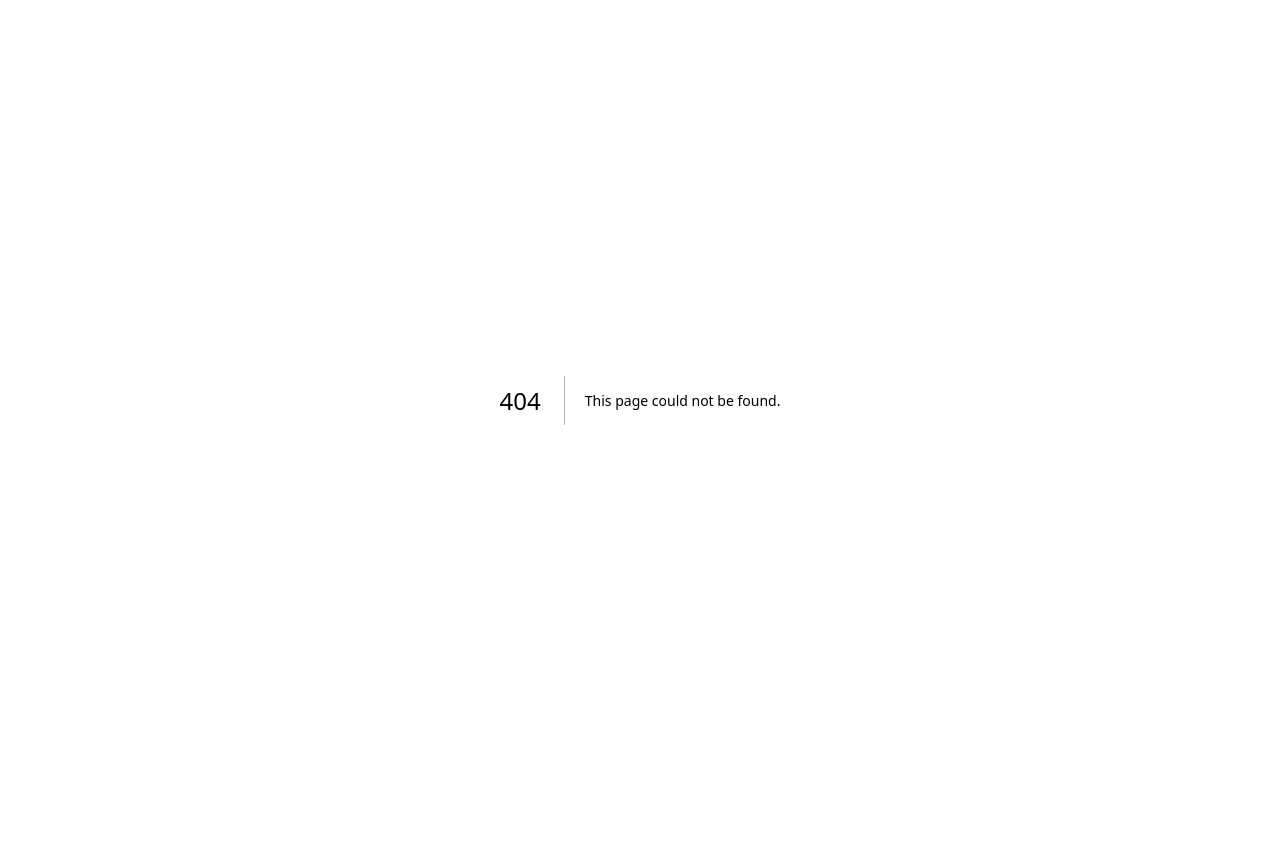
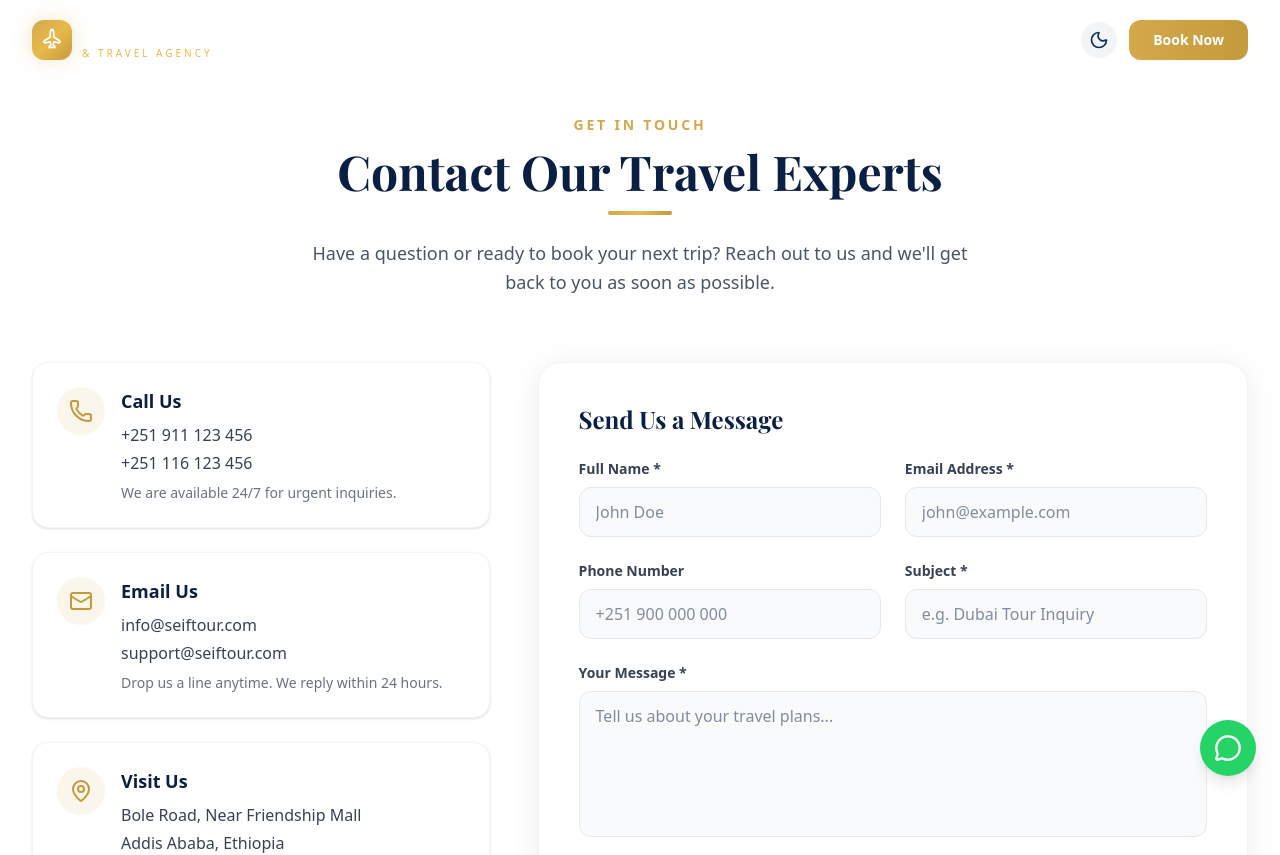
Before and after one commit to oumersalah2-cmd/seif-tour-and-travel-agency, a Next.js app: page /en/contact in a window 1280 px wide. Before the commit this address had no page. Shown: the top 855 px of the page. Before the commit the page ends 800 px from the top, so only its background shows below. Built offline with nearby package versions, Linux system fonts and the light colour scheme; a web font is replaced by a local one.

Commit message:
Implement core i18n routing and Afaan Oromoo dictionary for Navbar and Hero

```diff
--- a/src/app/layout.tsx
+++ b/src/app/[lang]/layout.tsx
@@ -1,6 +1,6 @@
 import type { Metadata } from "next";
 import { Inter, Playfair_Display } from "next/font/google";
-import "./globals.css";
+import "../globals.css";
 import { ThemeProvider } from "@/context/ThemeContext";
 
 const inter = Inter({
@@ -37,18 +37,27 @@ export const metadata: Metadata = {
   },
 };
 
-export default function RootLayout({
+import { LanguageProvider } from "@/context/LanguageContext";
+
+export default async function RootLayout({
   children,
+  params,
 }: Readonly<{
   children: React.ReactNode;
+  params: Promise<{ lang: string }>;
 }>) {
+  const { lang } = await params;
+  const currentLang = (lang === "om" ? "om" : "en") as "en" | "om";
+
   return (
-    <html lang="en" suppressHydrationWarning className="scroll-smooth">
+    <html lang={currentLang} suppressHydrationWarning className="scroll-smooth">
       <body
         className={`${inter.variable} ${playfair.variable} font-sans bg-white dark:bg-dark-500 text-primary-700 dark:text-gray-100 antialiased selection:bg-accent-400/30 selection:text-accent-500 dark:selection:text-accent-300 transition-colors duration-300`}
       >
         <ThemeProvider>
-          {children}
+          <LanguageProvider lang={currentLang}>
+            {children}
+          </LanguageProvider>
         </ThemeProvider>
       </body>
     </html>
--- a/src/components/home/HeroSection.tsx
+++ b/src/components/home/HeroSection.tsx
@@ -5,6 +5,8 @@ import { motion, AnimatePresence } from "framer-motion";
 import { ChevronDown } from "lucide-react";
 import Link from "next/link";
 import Image from "next/image";
+
+import { useLanguage } from "@/context/LanguageContext";
 
 const slides = [
   { image: "https://images.unsplash.com/photo-1580418827493-f2b22c0a76cb?w=1600&q=90", alt: "Grand Mosque in Mecca, Saudi Arabia" },
@@ -14,6 +16,7 @@ const slides = [
 
 export default function HeroSection() {
   const [current, setCurrent] = useState(0);
+  const { t, lang } = useLanguage();
 
   const nextSlide = useCallback(() => {
     setCurrent((prev) => (prev + 1) % slides.length);
@@ -52,21 +55,21 @@ export default function HeroSection() {
       <div className="relative z-10 h-full flex flex-col items-center justify-center text-center px-4 max-w-5xl mx-auto">
         <motion.div initial={{ opacity: 0, y: 40 }} animate={{ opacity: 1, y: 0 }} transition={{ duration: 0.8, delay: 0.3 }}>
           <span className="inline-block px-5 py-2 rounded-full bg-accent-400/20 border border-accent-400/30 text-accent-300 text-sm font-medium tracking-wide mb-8 backdrop-blur-sm">
-            ✈ Welcome to Seif Tour and Travel Agency
+            {t.hero.welcome}
           </span>
         </motion.div>
 
         <motion.h1 initial={{ opacity: 0, y: 40 }} animate={{ opacity: 1, y: 0 }} transition={{ duration: 0.8, delay: 0.5 }} className="font-display text-4xl sm:text-5xl md:text-6xl lg:text-7xl font-bold text-white leading-tight mb-6">
-          Your Gateway To <span className="text-gradient-gold">Extraordinary</span><br className="hidden sm:block" /> Travel Experiences
+          {t.hero.titleStart} <span className="text-gradient-gold">{t.hero.titleHighlight}</span><br className="hidden sm:block" /> {t.hero.titleEnd}
         </motion.h1>
 
         <motion.p initial={{ opacity: 0, y: 30 }} animate={{ opacity: 1, y: 0 }} transition={{ duration: 0.8, delay: 0.7 }} className="text-lg md:text-xl text-gray-200 max-w-2xl mx-auto mb-10 leading-relaxed">
-          Embark on deeply spiritual Hajj & Umrah journeys, discover the Middle East's most breathtaking destinations, and secure rapid employment visas with our expert guidance.
+          {t.hero.subtitle}
         </motion.p>
 
         <motion.div initial={{ opacity: 0, y: 30 }} animate={{ opacity: 1, y: 0 }} transition={{ duration: 0.8, delay: 0.9 }} className="flex flex-col sm:flex-row gap-4">
-          <Link href="#packages" className="btn-primary text-base px-10 py-4">Explore Packages</Link>
-          <Link href="/contact" className="btn-secondary text-base px-10 py-4">Contact Us</Link>
+          <Link href={`/${lang}/#packages`} className="btn-primary text-base px-10 py-4">{t.hero.explore}</Link>
+          <Link href={`/${lang}/contact`} className="btn-secondary text-base px-10 py-4">{t.hero.contact}</Link>
         </motion.div>
 
         <motion.div initial={{ opacity: 0 }} animate={{ opacity: 1 }} transition={{ delay: 1.2 }} className="flex gap-2 mt-12">
@@ -82,8 +85,8 @@ export default function HeroSection() {
       </div>
 
       <motion.div initial={{ opacity: 0 }} animate={{ opacity: 1 }} transition={{ delay: 1.5 }} className="absolute bottom-8 left-1/2 -translate-x-1/2 z-10">
-        <Link href="#search" className="flex flex-col items-center gap-2 text-white/60 hover:text-white/90 transition-colors">
-          <span className="text-xs tracking-widest uppercase">Scroll</span>
+        <Link href={`/${lang}/#search`} className="flex flex-col items-center gap-2 text-white/60 hover:text-white/90 transition-colors">
+          <span className="text-xs tracking-widest uppercase">{t.hero.scroll}</span>
           <motion.div animate={{ y: [0, 8, 0] }} transition={{ duration: 1.5, repeat: Infinity }}>
             <ChevronDown className="w-5 h-5" />
           </motion.div>
--- a/src/components/layout/Navbar.tsx
+++ b/src/components/layout/Navbar.tsx
@@ -6,18 +6,30 @@ import { motion, AnimatePresence } from "framer-motion";
 import { Menu, X, Plane } from "lucide-react";
 import ThemeToggle from "@/components/ui/ThemeToggle";
 
-const navLinks = [
-  { href: "/#home", label: "Home" },
-  { href: "/#services", label: "Services" },
-  { href: "/#packages", label: "Packages" },
-  { href: "/#destinations", label: "Destinations" },
-  { href: "/#blog", label: "Blog" },
-  { href: "/contact", label: "Contact" },
-];
+import { useLanguage } from "@/context/LanguageContext";
+import { usePathname, useRouter } from "next/navigation";
 
 export default function Navbar() {
   const [isScrolled, setIsScrolled] = useState(false);
   const [isMobileOpen, setIsMobileOpen] = useState(false);
+  const { t, lang } = useLanguage();
+  const router = useRouter();
+  const pathname = usePathname();
+
+  const toggleLanguage = () => {
+    const newLang = lang === "en" ? "om" : "en";
+    const currentPathWithoutLang = pathname.replace(`/${lang}`, "") || "/";
+    router.push(`/${newLang}${currentPathWithoutLang}`);
+  };
+
+  const navLinks = [
+    { href: `/${lang}/#home`, label: t.nav.home },
+    { href: `/${lang}/#services`, label: t.nav.services },
+    { href: `/${lang}/#packages`, label: t.nav.packages },
+    { href: `/${lang}/#destinations`, label: t.nav.destinations },
+    { href: `/${lang}/#testimonials`, label: t.nav.testimonials },
+    { href: `/${lang}/contact`, label: t.nav.contact },
+  ];
 
   useEffect(() => {
     const handleScroll = () => {
@@ -51,7 +63,7 @@ export default function Navbar() {
         }`}
       >
         <nav className="max-w-7xl mx-auto px-4 md:px-8 h-20 flex items-center justify-between">
-          <Link href="/" className="flex items-center gap-2.5 group">
+          <Link href={`/${lang}`} className="flex items-center gap-2.5 group">
             <div className="relative">
               <div className="w-10 h-10 rounded-xl bg-gradient-to-br from-accent-400 via-accent-300 to-accent-500 flex items-center justify-center shadow-glow group-hover:shadow-glow-lg transition-shadow duration-300">
                 <Plane className="w-5 h-5 text-white -rotate-45" />
@@ -92,13 +104,33 @@ export default function Navbar() {
           </div>
 
           <div className="hidden lg:flex items-center gap-3">
+            <button
+              onClick={toggleLanguage}
+              className={`font-bold px-3 py-1.5 rounded-md border text-xs tracking-wider transition-colors ${
+                isScrolled
+                  ? "border-primary-200 text-primary-700 hover:bg-primary-50 dark:border-dark-100 dark:text-white dark:hover:bg-dark-200"
+                  : "border-white/30 text-white hover:bg-white/10"
+              }`}
+            >
+              {lang === "en" ? "OM" : "EN"}
+            </button>
             <ThemeToggle />
-            <Link href="/#packages" className="btn-primary text-sm px-6 py-2.5">
+            <Link href={`/${lang}/#packages`} className="btn-primary text-sm px-6 py-2.5">
               Book Now
             </Link>
           </div>
 
           <div className="flex lg:hidden items-center gap-3">
+            <button
+              onClick={toggleLanguage}
+              className={`font-bold px-2 py-1 rounded-md border text-xs transition-colors ${
+                isScrolled || isMobileOpen
+                  ? "border-primary-200 text-primary-700 dark:border-dark-100 dark:text-white"
+                  : "border-white/30 text-white"
+              }`}
+            >
+              {lang === "en" ? "OM" : "EN"}
+            </button>
             <ThemeToggle />
             <button
               onClick={() => setIsMobileOpen(!isMobileOpen)}
--- /dev/null
+++ b/src/context/LanguageContext.tsx
@@ -0,0 +1,30 @@
+"use client";
+
+import React, { createContext, useContext, ReactNode } from "react";
+import { en } from "@/dictionaries/en";
+import { om } from "@/dictionaries/om";
+
+type Language = "en" | "om";
+export type Dictionary = typeof en;
+
+interface LanguageContextType {
+  lang: Language;
+  t: Dictionary;
+}
+
+const LanguageContext = createContext<LanguageContextType | undefined>(undefined);
+
+export function LanguageProvider({ children, lang }: { children: ReactNode; lang: Language }) {
+  const dictionary = lang === "om" ? om : en;
+  return (
+    <LanguageContext.Provider value={{ lang, t: dictionary }}>
+      {children}
+    </LanguageContext.Provider>
+  );
+}
+
+export function useLanguage() {
+  const context = useContext(LanguageContext);
+  if (!context) throw new Error("useLanguage must be used within a LanguageProvider");
+  return context;
+}
--- /dev/null
+++ b/src/dictionaries/en.ts
@@ -0,0 +1,40 @@
+export const en = {
+  nav: {
+    home: "Home",
+    services: "Services",
+    packages: "Packages",
+    destinations: "Destinations",
+    testimonials: "Testimonials",
+    contact: "Contact Us",
+  },
+  hero: {
+    welcome: "✈ Welcome to Seif Tour and Travel Agency",
+    titleStart: "Your Gateway To ",
+    titleHighlight: "Extraordinary",
+    titleEnd: " Travel Experiences",
+    subtitle: "Embark on deeply spiritual Hajj & Umrah journeys, discover the Middle East's most breathtaking destinations, and secure rapid employment visas with our expert guidance.",
+    explore: "Explore Packages",
+    contact: "Contact Us",
+    scroll: "Scroll",
+  },
+  services: {
+    subtitle: "What We Offer",
+    title: "Premium Travel Services",
+    description: "From deeply spiritual pilgrimages to fast-tracked work visas, we handle every detail so you can focus on your journey.",
+    items: {
+      umrah: {
+        title: "Umrah & Hajj Packages",
+        description: "Comprehensive pilgrimage services with VIP tents, expert guides, and accommodations steps away from the Haram.",
+      },
+      visa: {
+        title: "Middle East Work Visas",
+        description: "Fast, reliable processing for employment visas in Saudi Arabia, UAE, Kuwait, and Qatar. We handle the paperwork.",
+      },
+      ticketing: {
+        title: "Ticketing & Booking",
+        description: "Exclusive deals on flights and premium hotel reservations across all major Middle Eastern destinations.",
+      },
+    }
+  },
+  // Add more as needed
+};
--- /dev/null
+++ b/src/dictionaries/om.ts
@@ -0,0 +1,39 @@
+export const om = {
+  nav: {
+    home: "Gara Jalqabaa",
+    services: "Tajaajiloota",
+    packages: "Paakeejota",
+    destinations: "Bakkeewwan",
+    testimonials: "Yaada Maamiltootaa",
+    contact: "Nu Quunnamaa",
+  },
+  hero: {
+    welcome: "✈ Baga nagaan gara Seif Tour and Travel Agency dhuftan",
+    titleStart: "Karra Keessan Gara ",
+    titleHighlight: "Muuxannoo Imalaa",
+    titleEnd: " Adda Ta'eetti",
+    subtitle: "Imala hafuuraa Hajjii fi Umrah eegalaa, bakkeewwan Baha Giddugaleessaa hawwatoo ta'an daawwadhaa, akkasumas gargaarsa ogeeyyii keenyaan viizaa hojii ariitiin argadhaa.",
+    explore: "Paakeejota Daawwadhaa",
+    contact: "Nu Quunnamaa",
+    scroll: "Gadi Siqsi",
+  },
+  services: {
+    subtitle: "Maal Akka Dhiyeessinu",
+    title: "Tajaajiloota Imalaa Qulqullina Olaanaa",
+    description: "Imala amantii irraa kaasee hanga viizaa hojii ariitiitti, wanta hundumaa nutu isinif raawwata.",
+    items: {
+      umrah: {
+        title: "Paakeejota Umrah fi Hajjii",
+        description: "Tajaajila hajjii guutuu kan dunkaana VIP, qajeelchitoota beekumsa qabaniifi bakka bultii Haramatti dhihoo ta'e of keessatti qabate.",
+      },
+      visa: {
+        title: "Viizaa Hojii Baha Giddugaleessaa",
+        description: "Saawud Arabiyaa, UAE, Kuwaatiifi Qaataariif viizaa hojii haala si'ataa fi amansiisaa ta'een ni hojjenna.",
+      },
+      ticketing: {
+        title: "Tikeetii fi Bakka Qabsiisuu",
+        description: "Daandii xiyyaaraa fi hoteelota Baha Giddugaleessaa keessatti gatii addaatiin isiniif qabsiisna.",
+      },
+    }
+  },
+};
--- /dev/null
+++ b/src/middleware.ts
@@ -0,0 +1,37 @@
+import { NextResponse } from "next/server";
+import type { NextRequest } from "next/server";
+
+export const locales = ["en", "om"];
+export const defaultLocale = "en";
+
+export function middleware(request: NextRequest) {
+  const { pathname } = request.nextUrl;
+
+  // Skip public files, Next.js internal paths, and API routes
+  if (
+    pathname.startsWith("/_next") ||
+    pathname.startsWith("/api") ||
+    pathname.startsWith("/images") ||
+    pathname.includes(".")
+  ) {
+    return;
+  }
+
+  // Check if there is any supported locale in the pathname
+  const pathnameHasLocale = locales.some(
+    (locale) => pathname.startsWith(`/${locale}/`) || pathname === `/${locale}`
+  );
+
+  if (pathnameHasLocale) return;
+
+  // Redirect if there is no locale
+  request.nextUrl.pathname = `/${defaultLocale}${pathname}`;
+  return NextResponse.redirect(request.nextUrl);
+}
+
+export const config = {
+  matcher: [
+    // Skip all internal paths (_next)
+    "/((?!api|_next/static|_next/image|favicon.ico).*)",
+  ],
+};
```
Also changed, not shown: src/app/[lang]/contact/page.tsx (renamed from src/app/contact/page.tsx), src/app/[lang]/page.tsx (renamed from src/app/page.tsx).
